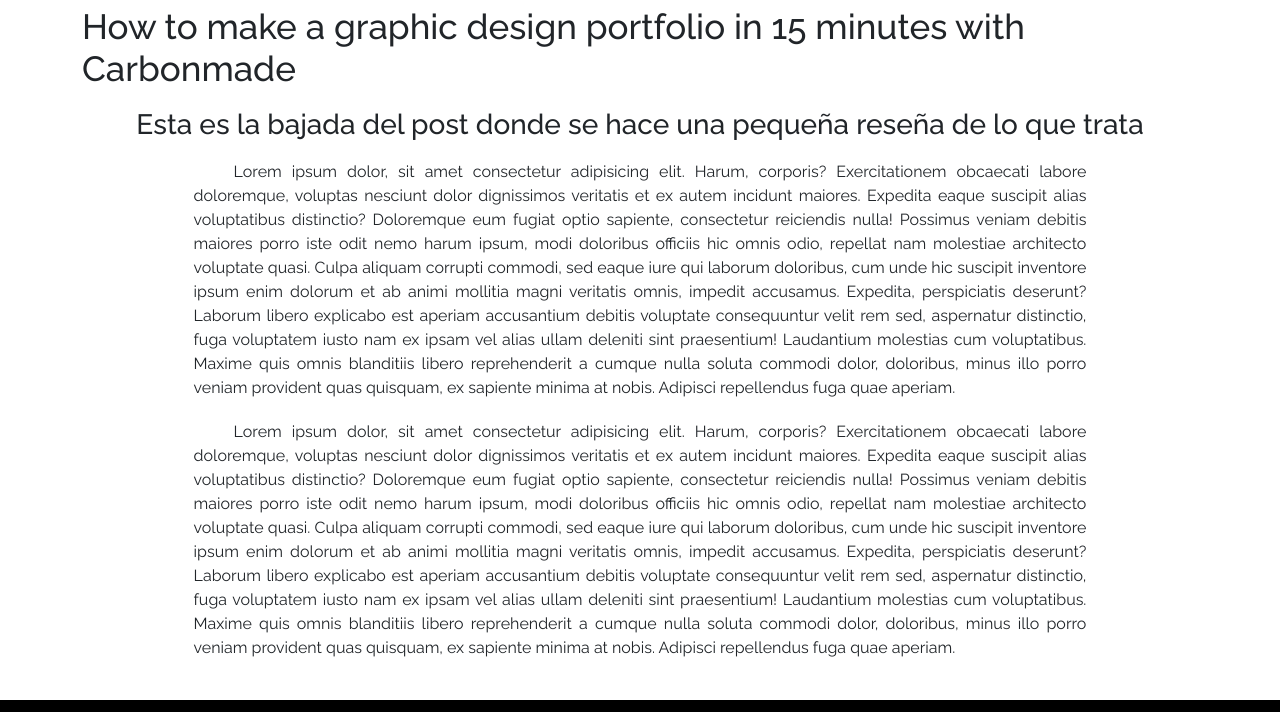
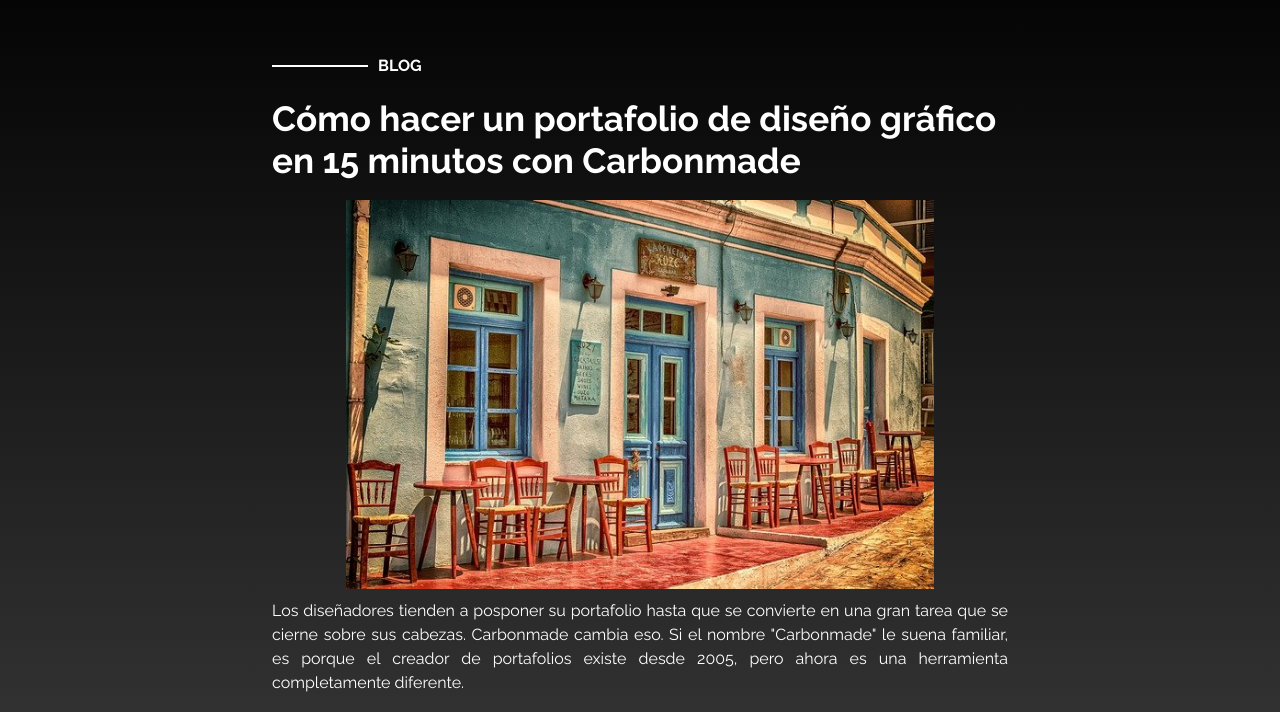
Before and after one commit to Lraffaelli/porfolio-coder, a website: page src/views/post.html in a window 1280 px wide. Shown: the part 74-786 px from the top of the page. Drawn offline with nearby package versions, Linux system fonts and the light colour scheme.

Commit message:
Se realizo la modificacion de la pagina post tanto en estructura como el css y se optimizo SEO

```diff
--- a/scss/component/_header.scss
+++ b/scss/component/_header.scss
@@ -10,6 +10,7 @@
     top: 0;
     left: 0;
     width: $full-width;
+    border-bottom: 2px solid $blue;
     margin-bottom: 140px;
     z-index: 100;
 
--- a/scss/component/_post.scss
+++ b/scss/component/_post.scss
@@ -2,35 +2,44 @@
 @import "../base/_variable";
 @import "../base/_mixins";
 
+main {
+    background-image: linear-gradient(to top, #434343 0%, black 100%);
     .main-post {
-    position: relative;
-    top: 80px;
         display: flex;
+        justify-content: center;
         flex-direction: column;
-    align-items: center;
+        padding-top: 10%;
         padding-bottom: 50px;
-    margin-bottom: 50px;
+        color: $white;
+
+        .label-post {
+            font-weight: bold;
+            text-transform: uppercase;
+            &::before {
+                display: inline-block;
+                content: "";
+                border-top: 2px solid #fff;
+                width: 6rem;
+                transform: translateY(-4px);
+                margin-right: 10px;
+            }
+        }
 
         img {
-        margin: 20px 0;
+            width: 80%;
+            margin: 10px auto;
         }
         h2 {
-        font-family: $title-font;
             font-size: 35px;
+            font-weight: bold;
         }
         h3 {
             padding: 10px 0;
         }
         p {
-        width: 80%;
             text-align: justify;
             margin-bottom: 20px;
-        text-indent: 40px;
 
-        .first-letter::first-letter {
-            color: rgb(100, 100, 100);
-            font-weight: bold;
-            font-size: 300%;
         }
     }
 }
--- a/src/views/post.html
+++ b/src/views/post.html
@@ -4,6 +4,30 @@
     <meta charset="UTF-8" />
     <meta http-equiv="X-UA-Compatible" content="IE=edge" />
     <meta name="viewport" content="width=device-width, initial-scale=1.0" />
+     <!-- SEO -->
+     <meta
+     name="description"
+     content="Desarrollador web Front-End de la ciudad de Rosario - Santa Fe - Argentina con mas de 10 años de experiencia.
+     Diseñador de páginas web. UX/UI. Programador web. Webmaster. Diseño y desarrollo web "
+   />
+   <meta
+     name="keywords"
+     content="desarrollador,full stack ,diseño web,front-end, rosario, freelance, javascript, developer"
+   />
+
+   <!-- protocolo open graph -->
+   <meta
+     property="og:title"
+     content="Lucas Raffaelli - Desarrollador Frontend"
+   />
+   <meta
+     property="og:description"
+     content="Desarrollador web Front-End de la ciudad de Rosario - Santa Fe - Argentina con mas de 10 años de experiencia.
+   Diseñador de páginas web. UX/UI. Programador web. Webmaster. Diseño y desarrollo web"
+   />
+   <meta property="og:url" content="http://lucasraffaelli.com/" />
+   <meta property="og:image" content="" />
+
     <!-- Bootstrap -->
     <link
       href="https://cdn.jsdelivr.net/npm/bootstrap@5.1.3/dist/css/bootstrap.min.css"
@@ -20,7 +44,7 @@
       href="https://fonts.googleapis.com/css2?family=Raleway:ital,wght@0,100;0,200;0,300;0,400;0,500;0,600;0,700;0,800;0,900;1,100;1,200;1,300;1,400;1,500;1,600;1,700;1,800;1,900&display=swap"
       rel="stylesheet"
     />
-    <title>LUCAS RAFFAELLI - POST</title>
+    <title>Lucas Raffaelli - Desarrollador Frontend | Blog </title>
   </head>
   <body>
     <!-- inicio de cabecera -->
@@ -29,11 +53,7 @@
         <div class="row d-flex justify-content-center aling-items-center">
           <nav class="navbar col-md-10">
             <div class="isologo">
-              <img
-                class="isotipo"
-                src="../assets/img/isotipo.png"
-                alt="Logo"
-              />
+              <img class="isotipo" src="../assets/img/isotipo.png" alt="Logo" />
               <h1 class="logo">Lucas Raffaelli</h1>
             </div>
 
@@ -61,51 +81,50 @@
       </div>
     </header>
     <!-- fin de cabecera -->
-    <main class="container main-post">
-      <!-- <img src="../assets/img/post_1.jpg" alt="Post 1" /> -->
-      <h2>How to make a graphic design portfolio in 15 minutes with Carbonmade</h2>
-      <h3>
-        Esta es la bajada del post donde se hace una pequeña reseña de lo que
-        trata
-      </h3>
-      <p class="first-letter">
-        Lorem ipsum dolor, sit amet consectetur adipisicing elit. Harum,
-        corporis? Exercitationem obcaecati labore doloremque, voluptas nesciunt
-        dolor dignissimos veritatis et ex autem incidunt maiores. Expedita eaque
-        suscipit alias voluptatibus distinctio? Doloremque eum fugiat optio
-        sapiente, consectetur reiciendis nulla! Possimus veniam debitis maiores
-        porro iste odit nemo harum ipsum, modi doloribus officiis hic omnis
-        odio, repellat nam molestiae architecto voluptate quasi. Culpa aliquam
-        corrupti commodi, sed eaque iure qui laborum doloribus, cum unde hic
-        suscipit inventore ipsum enim dolorum et ab animi mollitia magni
-        veritatis omnis, impedit accusamus. Expedita, perspiciatis deserunt?
-        Laborum libero explicabo est aperiam accusantium debitis voluptate
-        consequuntur velit rem sed, aspernatur distinctio, fuga voluptatem iusto
-        nam ex ipsam vel alias ullam deleniti sint praesentium! Laudantium
-        molestias cum voluptatibus. Maxime quis omnis blanditiis libero
-        reprehenderit a cumque nulla soluta commodi dolor, doloribus, minus illo
-        porro veniam provident quas quisquam, ex sapiente minima at nobis.
-        Adipisci repellendus fuga quae aperiam.
-      </p>
-      <p>
-        Lorem ipsum dolor, sit amet consectetur adipisicing elit. Harum,
-        corporis? Exercitationem obcaecati labore doloremque, voluptas nesciunt
-        dolor dignissimos veritatis et ex autem incidunt maiores. Expedita eaque
-        suscipit alias voluptatibus distinctio? Doloremque eum fugiat optio
-        sapiente, consectetur reiciendis nulla! Possimus veniam debitis maiores
-        porro iste odit nemo harum ipsum, modi doloribus officiis hic omnis
-        odio, repellat nam molestiae architecto voluptate quasi. Culpa aliquam
-        corrupti commodi, sed eaque iure qui laborum doloribus, cum unde hic
-        suscipit inventore ipsum enim dolorum et ab animi mollitia magni
-        veritatis omnis, impedit accusamus. Expedita, perspiciatis deserunt?
-        Laborum libero explicabo est aperiam accusantium debitis voluptate
-        consequuntur velit rem sed, aspernatur distinctio, fuga voluptatem iusto
-        nam ex ipsam vel alias ullam deleniti sint praesentium! Laudantium
-        molestias cum voluptatibus. Maxime quis omnis blanditiis libero
-        reprehenderit a cumque nulla soluta commodi dolor, doloribus, minus illo
-        porro veniam provident quas quisquam, ex sapiente minima at nobis.
-        Adipisci repellendus fuga quae aperiam.
-      </p>
+    <main>
+      <section class="container main-post">
+        <article class="row d-flex justify-content-center ">
+          <div class="col-md-8" >
+            <p class="label-post">blog</p>
+            <h2>
+              Cómo hacer un portafolio de diseño gráfico en 15 minutos con
+              Carbonmade
+            </h2>
+            <div class="d-flex">
+              <img src="../assets/img/post_1.jpg" alt="Post 1" />
+            </div>
+
+            <p>
+              Los diseñadores tienden a posponer su portafolio hasta que se
+              convierte en una gran tarea que se cierne sobre sus cabezas.
+              Carbonmade cambia eso. Si el nombre "Carbonmade" le suena
+              familiar, es porque el creador de portafolios existe desde 2005,
+              pero ahora es una herramienta completamente diferente.
+            </p>
+            <p>
+              El nuevo Carbonmade está basado en bloques, por lo que puede
+              diseñar páginas y construir su sitio fácilmente sin pensarlo
+              demasiado. Y lo que es aún mejor, no está limitado a las
+              plantillas. Si desea rediseñar su página de inicio, no necesita
+              comenzar desde cero con una nueva plantilla. Simplemente actualice
+              su cuadrícula, cambie su navegación o cambie su encabezado. Puede
+              mantenerlo simple o personalizar su sitio de arriba hacia abajo.
+            </p>
+            <p>
+              Aquí nos centraremos en crear una cartera de diseño simple en 5
+              pasos, para que pueda ver lo fácil que es la experiencia de
+              construcción. Si quiere ir más lejos después de eso, puede
+              hacerlo. (Además, es de uso gratuito hasta que se inicia, por lo
+              que también puede probarlo).
+            </p>
+          </div>
+        </article>
+        <div class="row">
+          <div class="col">
+
+          </div>
+        </div>
+      </section>
     </main>
 
     <!-- inicio Footer -->
@@ -113,11 +132,7 @@
       <div class="container">
         <div class="row d-flex">
           <div class="col-md-3 isologo">
-            <img
-              class="isotipo"
-              src="../assets/img/isotipo.png"
-              alt="Logo"
-            />
+            <img class="isotipo" src="../assets/img/isotipo.png" alt="Logo" />
             <h2 class="logo">Lucas Raffaelli</h2>
           </div>
           <nav class="navbar col-md-9">
```
Also changed, not shown: src/views/bio.html (+1 -3 lines), css/style.css, 3 other files. Lines whose indentation alone changed are shown as unchanged.
